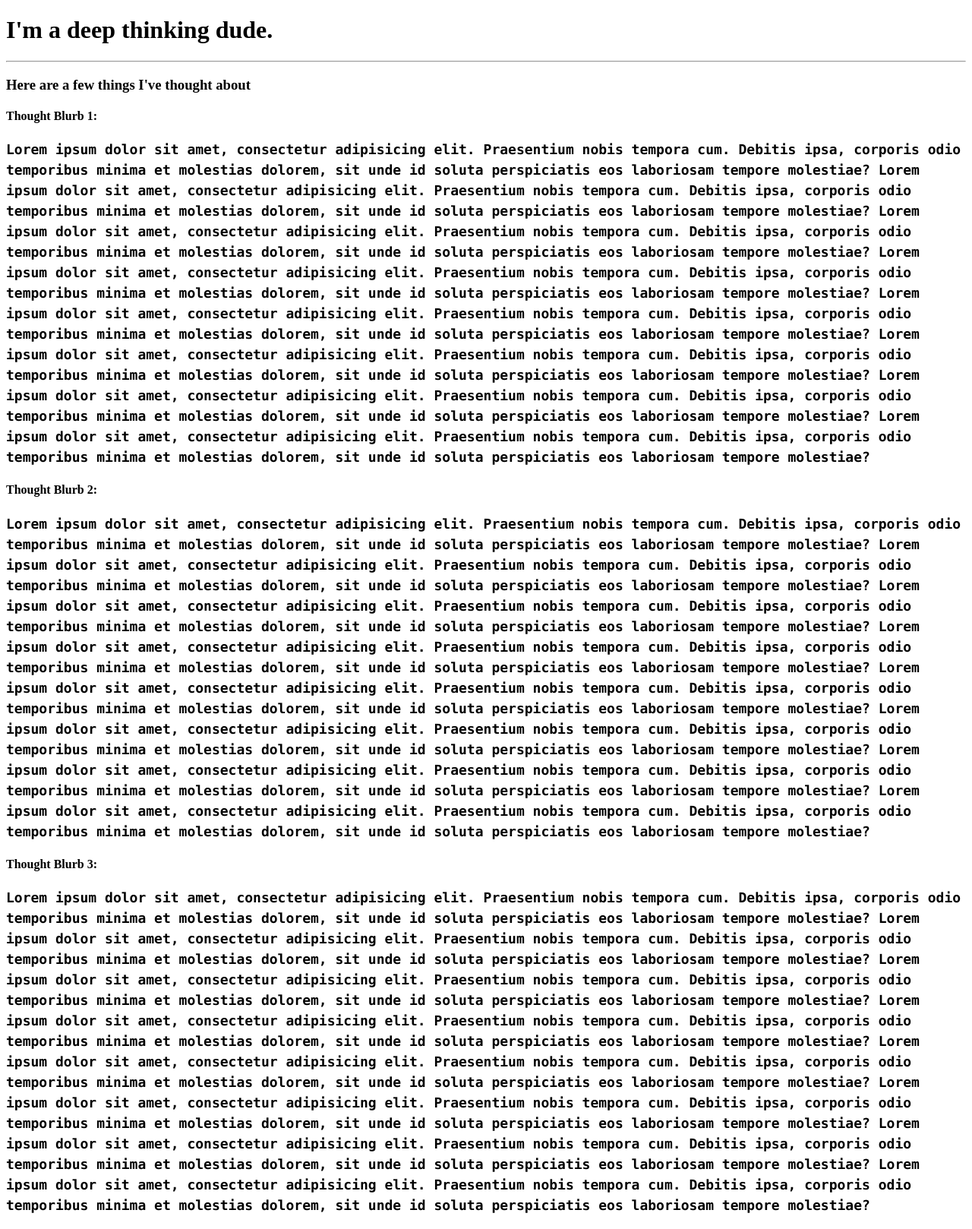
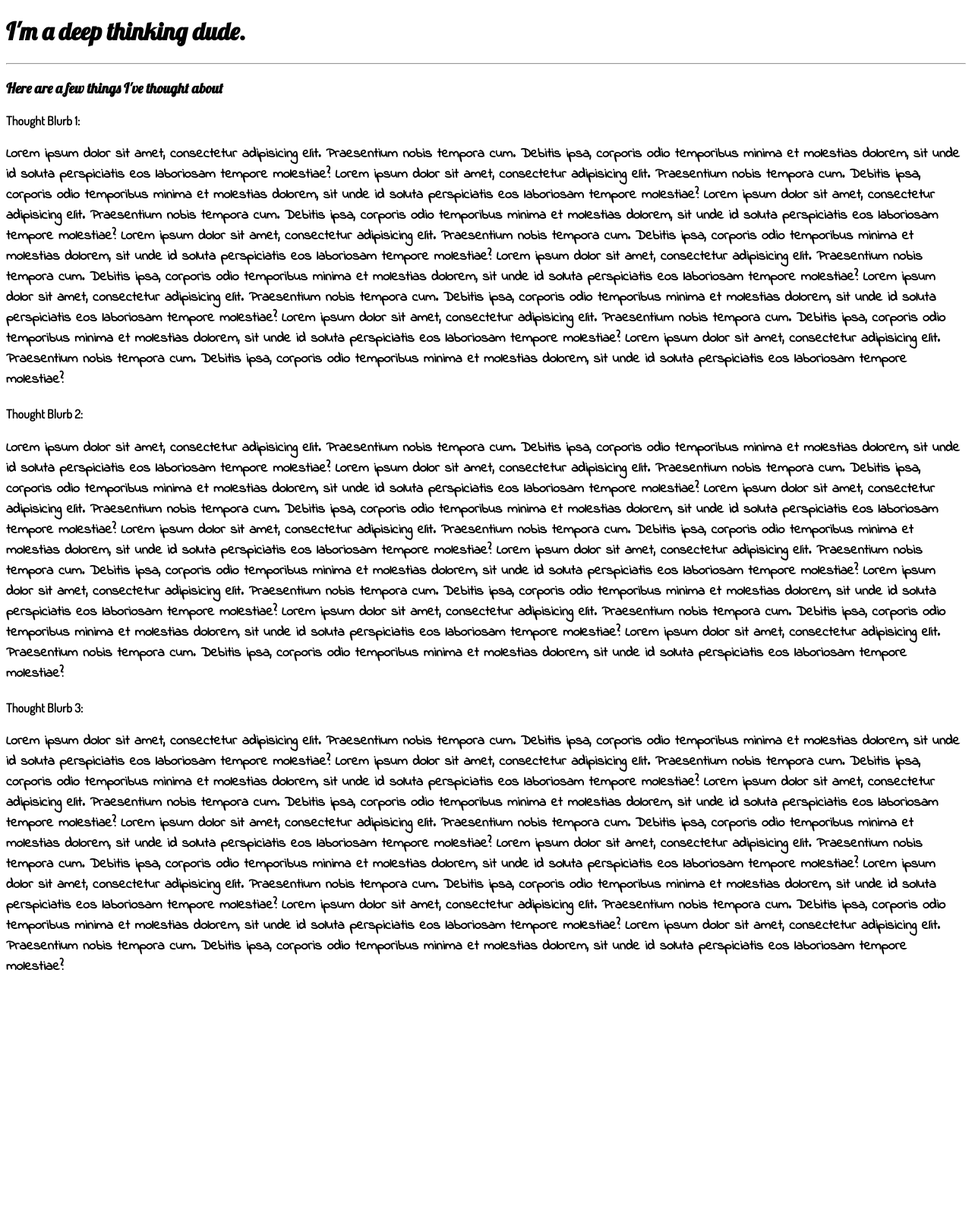
Before and after one commit to contygm/Bootcamp, a PHP site: page /classwork4.html in a window 1280 px wide. Shown: the whole page at 76% size. After the commit the page ends 1277 px from the top, so only its background shows below. Run offline with PHP 8.4, Linux system fonts and the light colour scheme.

Commit message:
another classwork

```diff
--- a/CW4.css
+++ b/CW4.css
@@ -1,7 +1,20 @@
 .paragraphs {
 	font-size: 18px;
-	font-family: "Lucida Console", monospace;
+	font-family: 'Indie Flower', cursive;
 	font-weight: bold;
 	line-height: 1.5;
 
 }
+
+h1{
+	font-family: 'Lobster', cursive;
+}
+
+h3 {
+	font-family: 'Lobster', cursive;
+}
+
+h4 {
+	font-family: 'Dosis', sans-serif;
+
+}
--- a/classwork4.html
+++ b/classwork4.html
@@ -4,6 +4,7 @@
 	<meta charset="UTF-8">
 	<link href="CW4.css" rel="stylesheet">
 	<title>Stuff I Think About</title>
+	<link href='https://fonts.googleapis.com/css?family=Indie+Flower|Dosis|Lobster' rel='stylesheet' type='text/css'>
 	<!-- Add a CSS Reference Here! -->
 
 </head>
```
